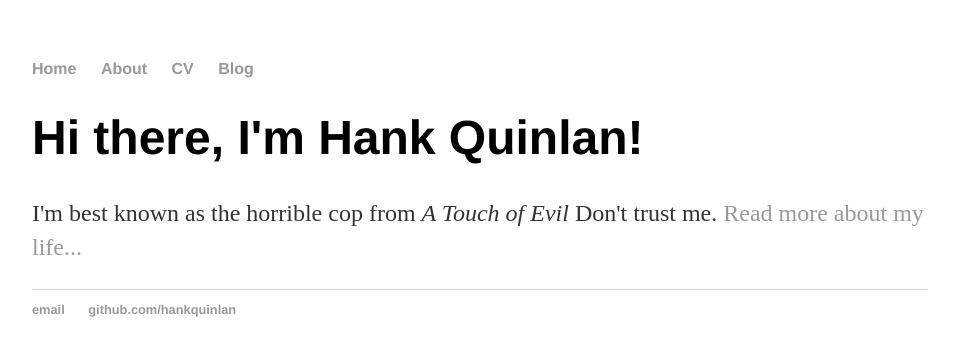
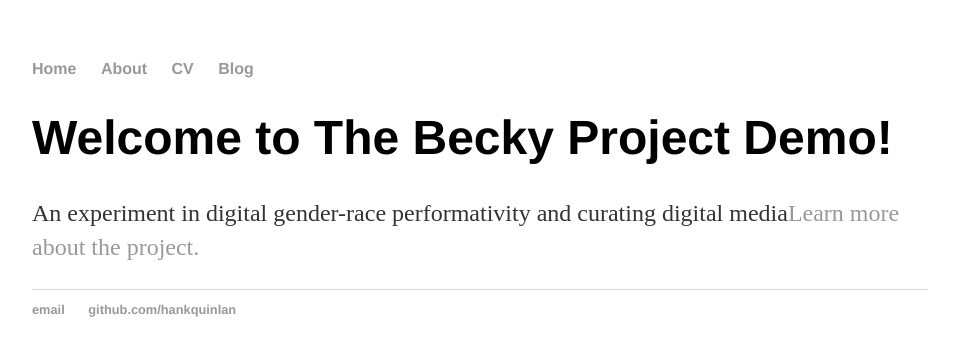
Before and after one commit to jonellewalker/Becky-Project, a Jekyll site: the page built from index.html, in a window 1280 px wide. Shown: the top 356 px of the page, without its empty margins (160-1115 px from the left). Built offline with Jekyll 4.4.1, drawn with Linux system fonts in a browser that asks for light colours.

Commit message:
Update index.html
Update from tutorial material to legit project material

```diff
--- a/index.html
+++ b/index.html
@@ -1,8 +1,8 @@
 ---
 layout: default
-title: Hank Quinlan, Horrible Cop
+title: The Becky Project
 ---
 <div class="blurb">
-	<h1>Hi there, I'm Hank Quinlan!</h1>
-	<p>I'm best known as the horrible cop from <em>A Touch of Evil</em> Don't trust me. <a href="/about">Read more about my life...</a></p>
+	<h1>Welcome to The Becky Project Demo!</h1>
+	<p>An experiment in digital gender-race performativity and curating digital media<a href="/about">Learn more about the project.</a></p>
 </div><!-- /.blurb -->
```
